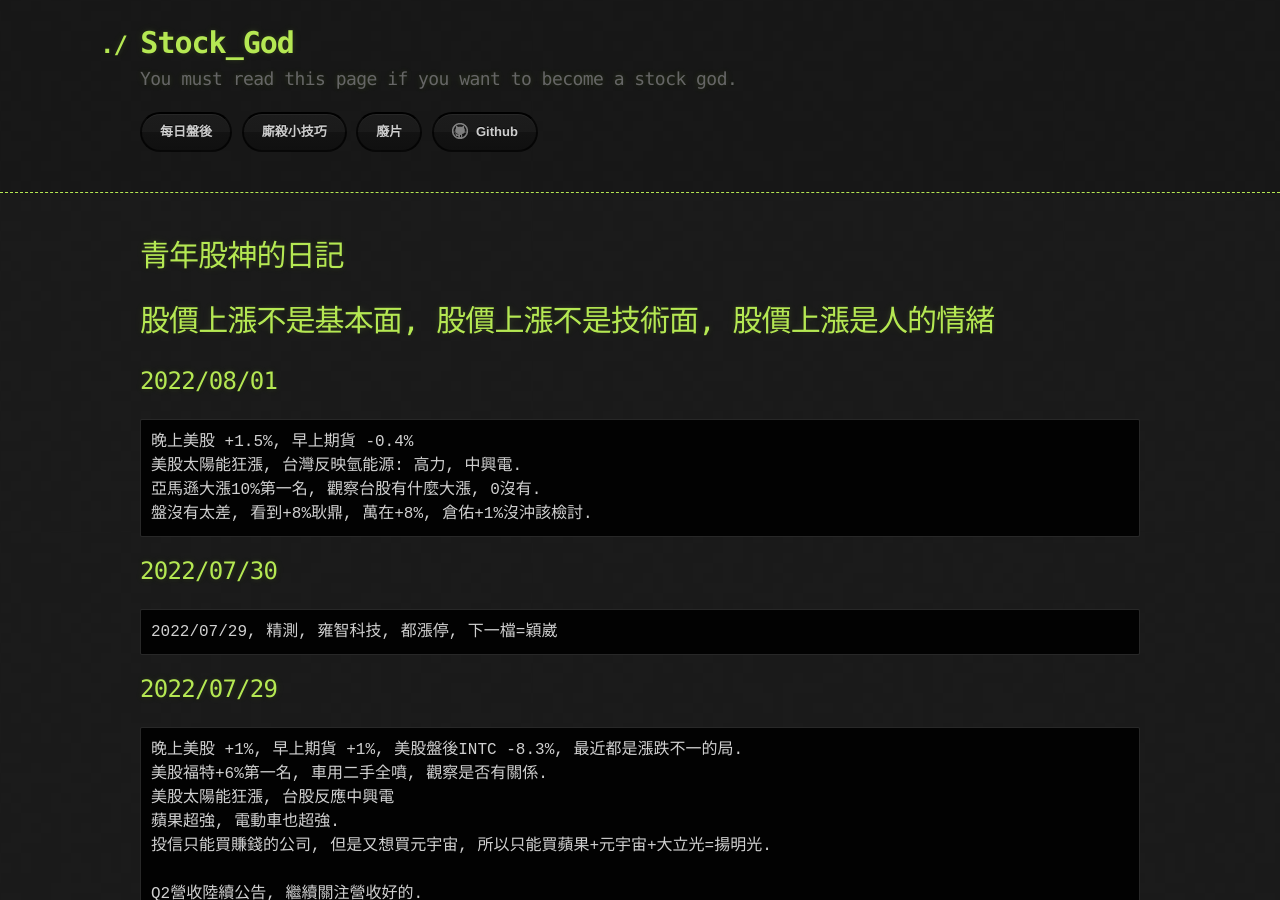
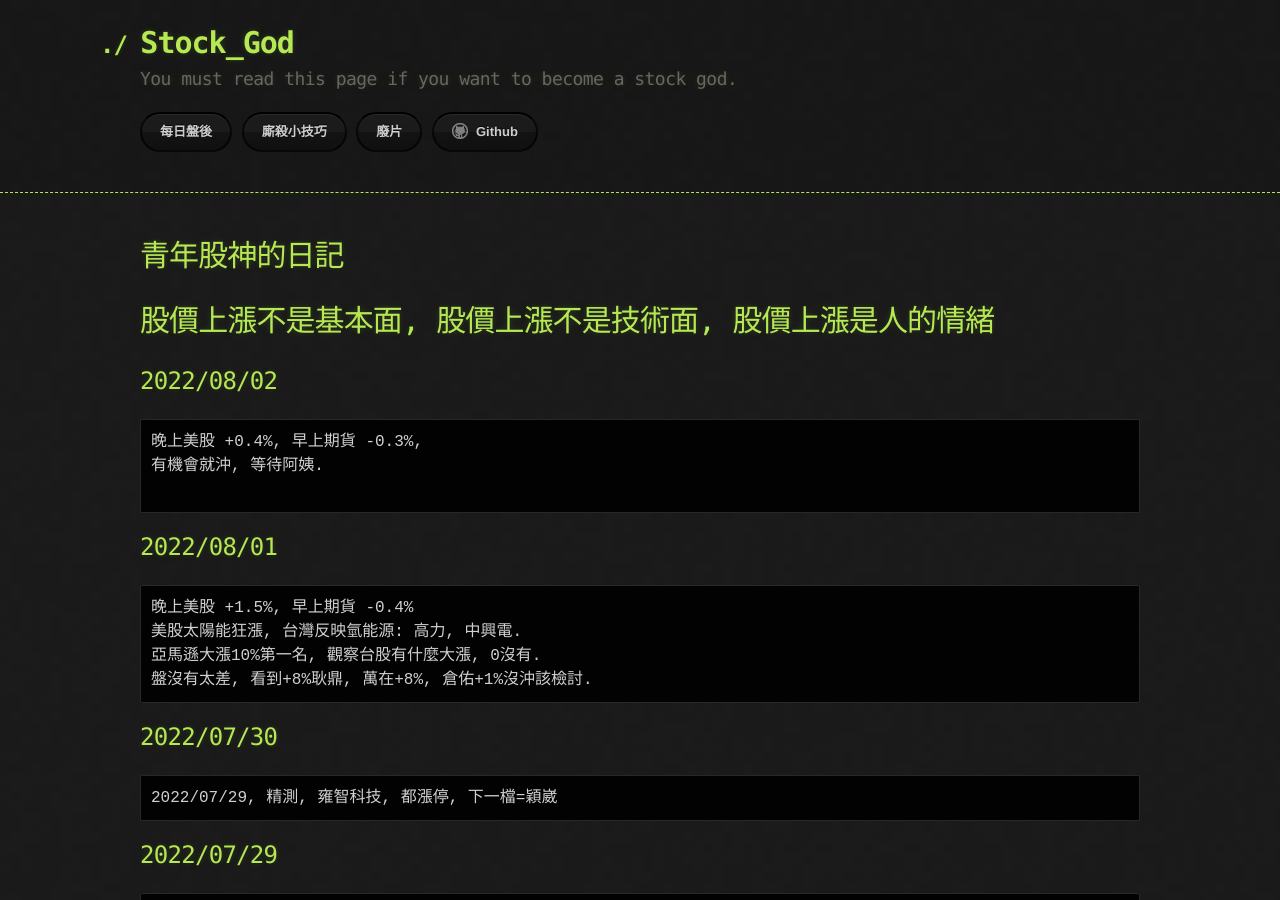
Before and after one commit to lepg5487/Stock_God, a Jekyll site: the page built from index.md, in a window 1280 px wide and 900 px high. Built offline with Jekyll 4.4.1, drawn with Linux system fonts in a browser that asks for light colours; our own code applies the rules of GitHub Pages for plain Markdown files.

Commit message:
Update index.md

````diff
--- a/index.md
+++ b/index.md
@@ -4,6 +4,14 @@ layout: testlayouts
 
 # 青年股神的日記
 # 股價上漲不是基本面, 股價上漲不是技術面, 股價上漲是人的情緒
+
+## 2022/08/02
+```
+晚上美股 +0.4%, 早上期貨 -0.3%,
+有機會就沖, 等待阿姨.
+
+```
+
 ## 2022/08/01
 ```
 晚上美股 +1.5%, 早上期貨 -0.4%
````
